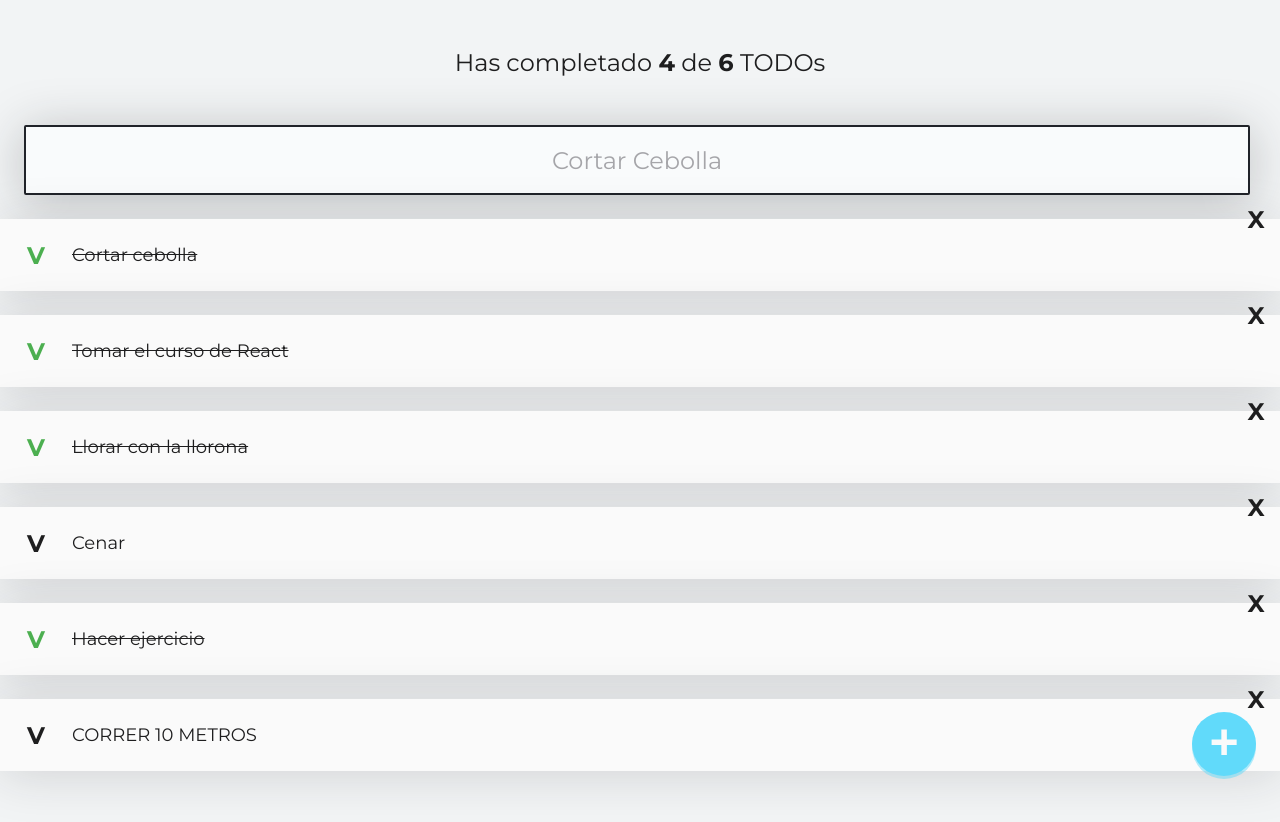
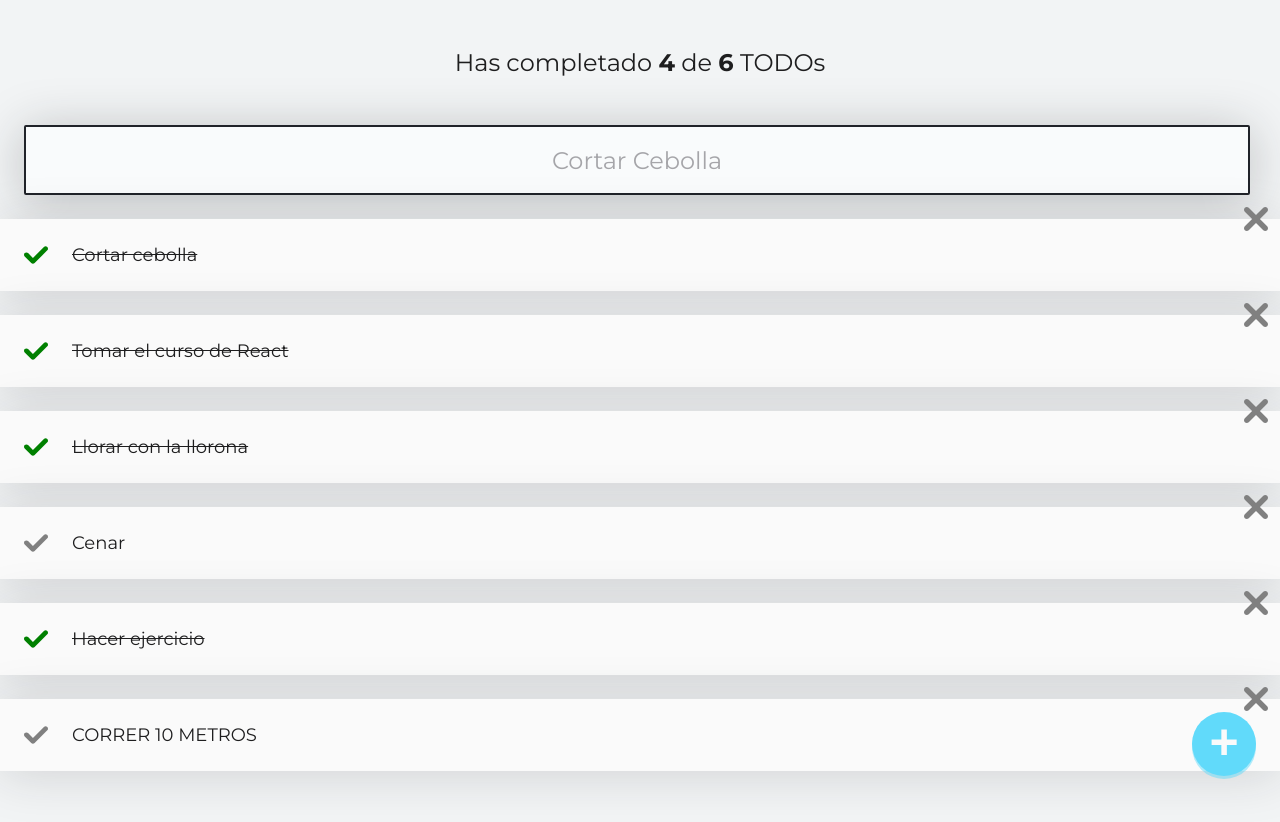
Before and after one commit to Yairfc23/curso-react-intro, a React (Create React App) app: page / in a window 1280 px wide. Shown: the top 822 px of the page. Built offline with nearby package versions, Linux system fonts and the light colour scheme.

Commit message:
Clase 11: Iconos con React

```diff
--- /dev/null
+++ b/src/CompleteIcon.js
@@ -0,0 +1,14 @@
+import React from 'react';
+import { TodoIcon } from './TodoIcon';
+
+function CompleteIcon({ completed, onComplete }) {
+  return (
+    <TodoIcon
+      type="check"
+      color={completed ? 'green' : 'gray'}
+      onClick={onComplete}
+    />
+  );
+}
+
+export { CompleteIcon };
--- /dev/null
+++ b/src/DeleteIcon.js
@@ -0,0 +1,14 @@
+import React from 'react';
+import { TodoIcon } from './TodoIcon';
+
+function DeleteIcon({ onDelete }) {
+  return (
+    <TodoIcon
+      type="delete"
+      color="gray"
+      onClick={onDelete}
+    />
+  );
+}
+
+export { DeleteIcon };
--- /dev/null
+++ b/src/TodoIcon.css
@@ -0,0 +1,41 @@
+
+.Icon-container {
+  cursor: pointer;
+  display: flex;
+  justify-content: center;
+  align-items: center;
+  height: 48px;
+  width: 48px;
+  font-size: 24px;
+  font-weight: bold;
+  /* background-color: #CCC; */
+}
+
+.Icon-container-check {
+  position: absolute;
+  left: 12px;
+}
+.Icon-container-check--active {
+  color: #4caf50;
+}
+
+.Icon-container-delete {
+  position: absolute;
+  top: -24px;
+  right: 0;
+}
+.Icon-container-delete:hover {
+  color: red;
+}
+
+.Icon-svg {
+  width: 24px;
+  height: 24px;
+}
+
+.Icon-container-check:hover .Icon-svg {
+  fill: green;
+}
+.Icon-container-delete:hover .Icon-svg {
+  fill: red;
+}
--- /dev/null
+++ b/src/TodoIcon.js
@@ -0,0 +1,21 @@
+import { ReactComponent as CheckSVG } from './check.svg';
+import { ReactComponent as DeleteSVG } from './delete.svg';
+import './TodoIcon.css';
+
+const iconTypes = {
+  "check": (color) => <CheckSVG className="Icon-svg" fill={color} />,
+  "delete": (color) => <DeleteSVG className="Icon-svg" fill={color} />,
+};
+
+function TodoIcon({ type, color, onClick }) {
+  return (
+    <span
+      className={`Icon-container Icon-container-${type}`}
+      onClick={onClick}
+    >
+      {iconTypes[type](color)}
+    </span>
+  )
+}
+
+export { TodoIcon };
--- a/src/TodoItem.js
+++ b/src/TodoItem.js
@@ -1,21 +1,22 @@
+import { CompleteIcon } from './CompleteIcon'
+import { DeleteIcon } from './DeleteIcon'
 import './TodoItem.css';
 
 function TodoItem(props) {
-    return(
+  return (
     <li className="TodoItem">
-      <span
-        className={`Icon Icon-check ${props.completed && "Icon-check--active"}`}
-        onClick={props.onComplete}
-      >
-      V
-      </span>
-      <p className={`TodoItem-p ${props.completed && "TodoItem-p--complete"}`}> {props.text} </p>
-      <span
-        className="Icon Icon-delete"
-        onClick={props.onDelete}
-      >
-      X
-      </span>
+      <CompleteIcon
+        completed={props.completed}
+        onComplete={props.onComplete}
+      />
+
+      <p className={`TodoItem-p ${props.completed && "TodoItem-p--complete"}`}>
+        {props.text}
+      </p>
+
+      <DeleteIcon
+        onDelete={props.onDelete}
+      />
     </li>
   );
 }
```
Also changed, not shown: src/check.svg (added), src/delete.svg (added).
